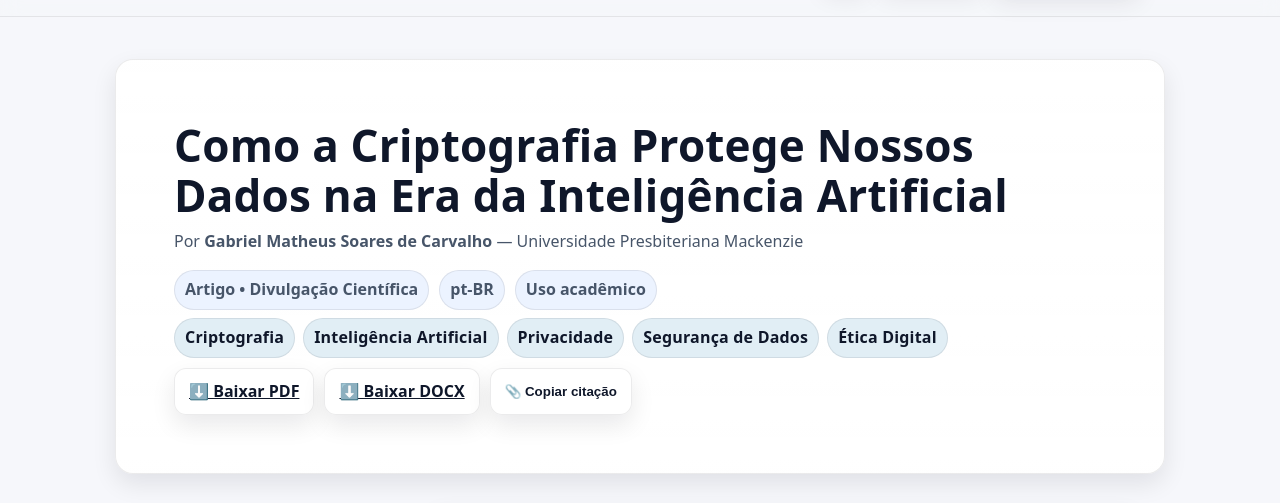
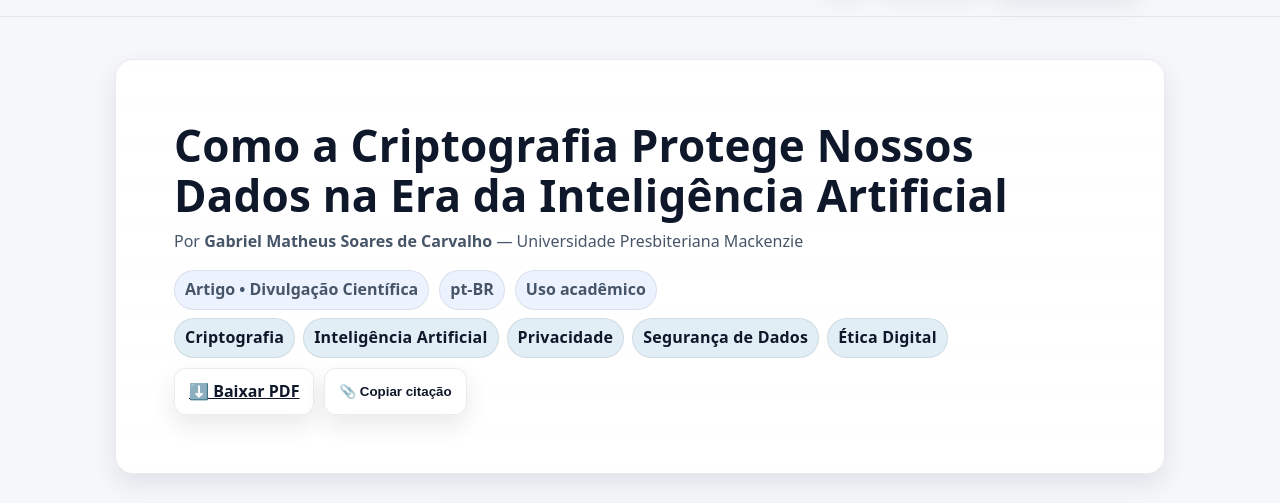
Before and after one commit to gmsc29/Artigo_Criptografia_e_IA, a plain HTML site: page index.html in a window 1280 px wide. Shown: the part 80-583 px from the top of the page. Drawn offline with Linux system fonts and the light colour scheme.

Commit message:
Add files via upload

```diff
--- a/index.html
+++ b/index.html
@@ -48,7 +48,6 @@
           </div>
           <div style="display:flex; gap:10px; flex-wrap:wrap; margin-top:10px">
             <a class="btn" href="Artigo_Criptografia_e_IA_Gabriel_Soares.pdf" download>⬇️ Baixar PDF</a>
-            <a class="btn" href="Artigo_Criptografia_e_IA_Gabriel_Soares.docx" download>⬇️ Baixar DOCX</a>
             <button class="btn" id="copyCitation">📎 Copiar citação</button>
           </div>
         </div>
```
